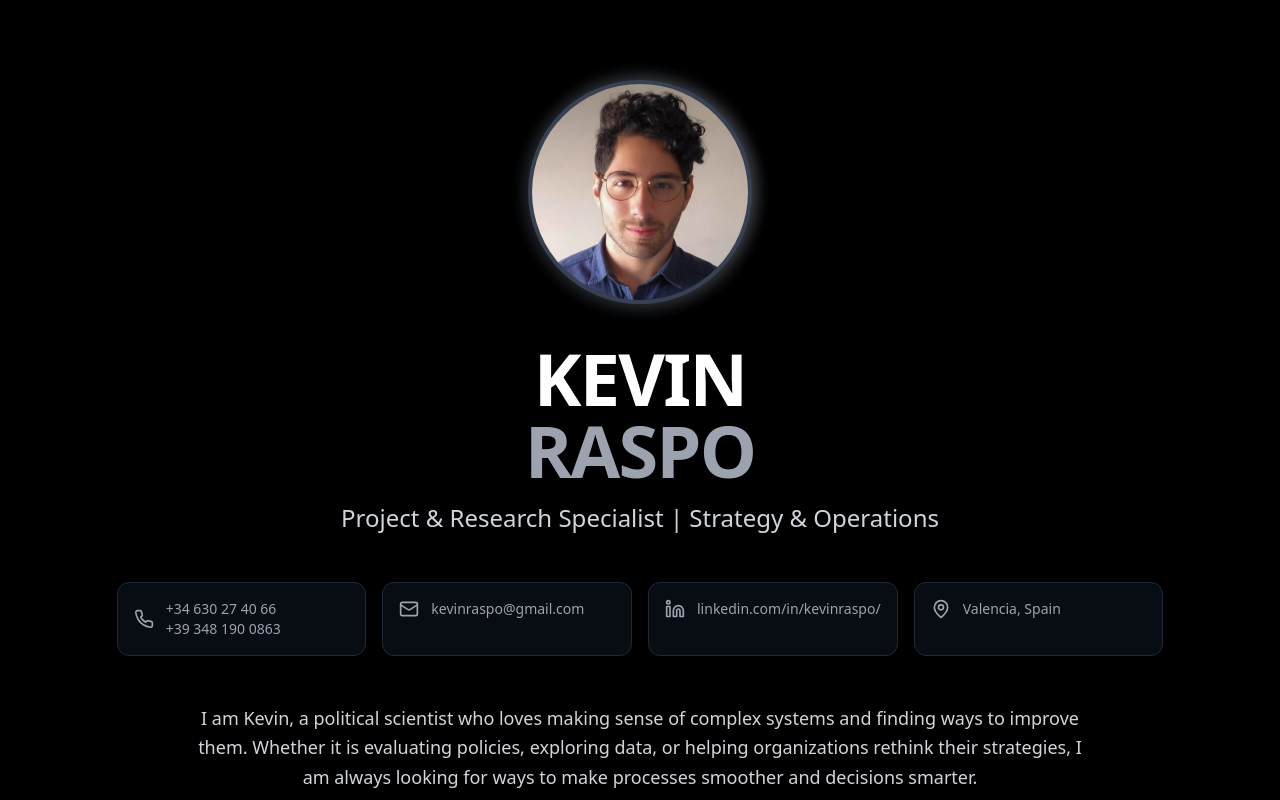
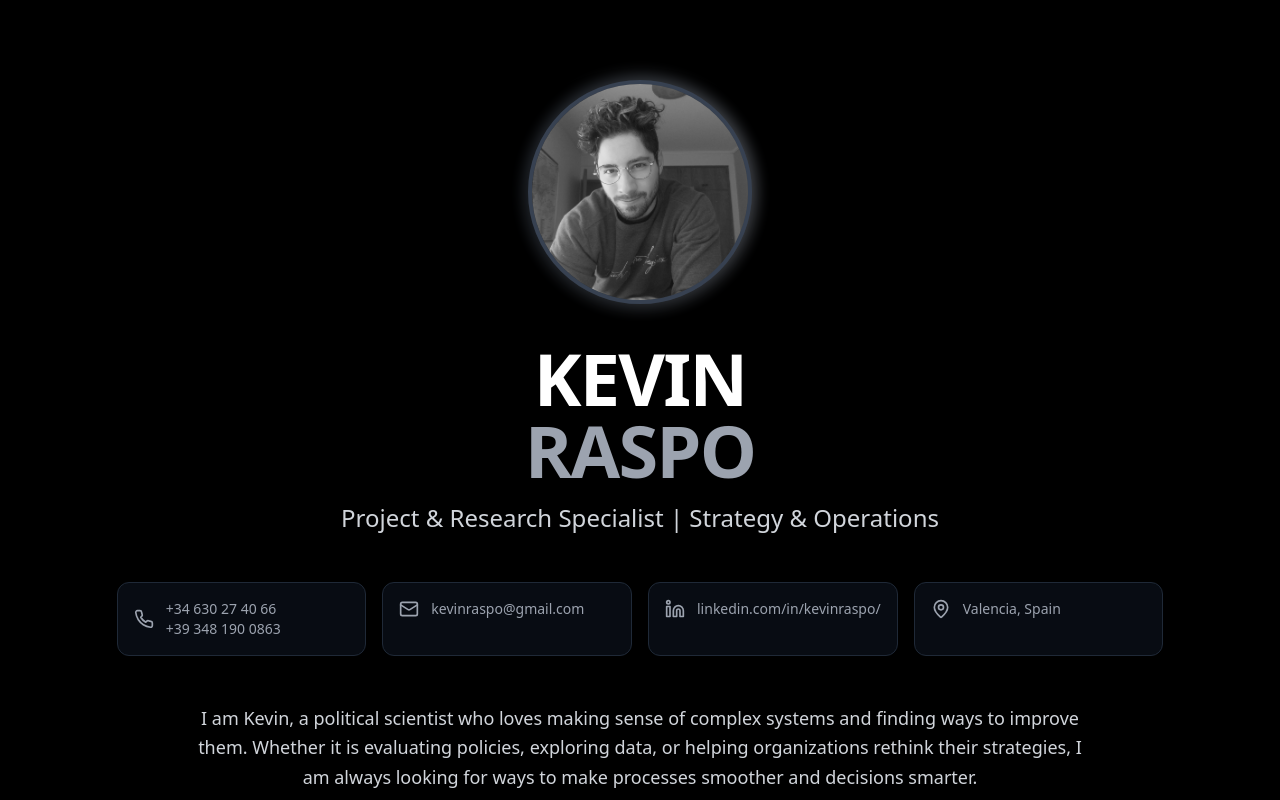
Before and after one commit to Kevin-Rpo/kevinraspo, a React (Vite) app: page / in a window 1280 px wide. Shown: the top 800 px of the page. Built offline with nearby package versions, Linux system fonts and the light colour scheme.

Commit message:
Update Hero.tsx

```diff
--- a/src/components/Hero.tsx
+++ b/src/components/Hero.tsx
@@ -10,7 +10,7 @@ const Hero = () => {
           <div className="relative inline-block mb-8">
             <div className="absolute -inset-1 bg-gradient-to-r from-gray-600 to-gray-400 rounded-full blur opacity-25 animate-pulse"></div>
             <img
-              src="/lovable-uploads/9ade0156-4397-4098-a4e0-9db90178c4d8.png"
+              src="/lovable-uploads/20210202_231843.jpg"
               alt="Kevin Raspo"
               className="relative w-48 h-48 md:w-56 md:h-56 object-cover rounded-full border-4 border-gray-700 shadow-2xl hover:scale-105 transition-transform duration-500 animate-[fade-in_1s_ease-out_0.2s_both]"
             />
```
